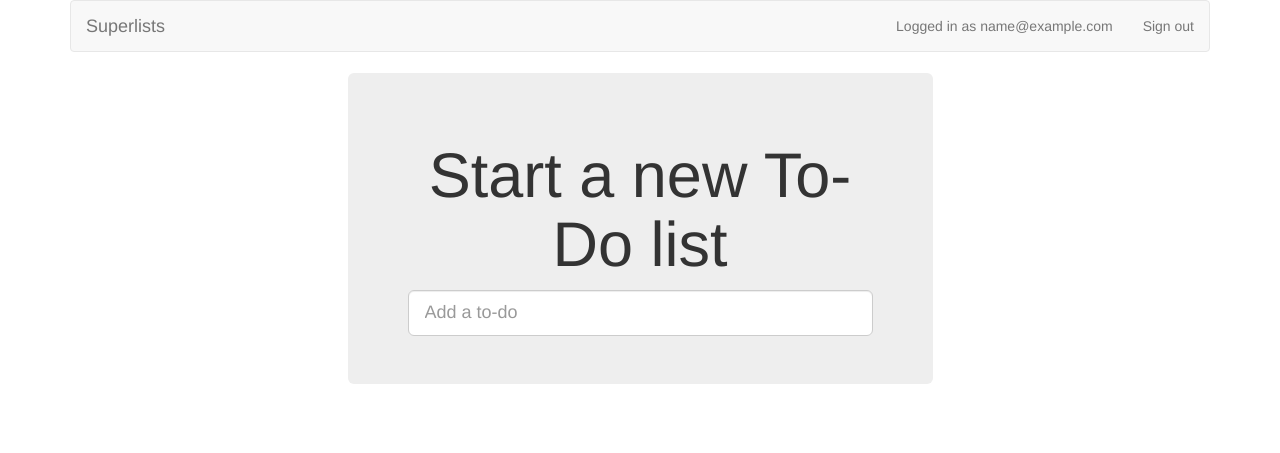
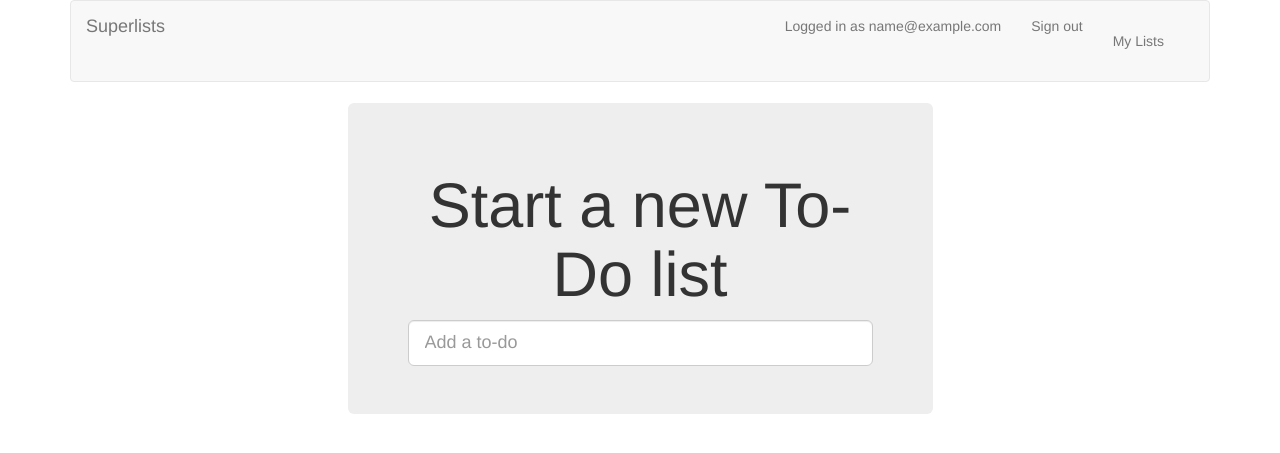
Before and after one commit to stanislavkozlovski/django-projects, a Django app: page / in a window 1280 px wide. Shown: the top 453 px of the page. Run offline with Django 3.2, Linux system fonts and the light colour scheme; the visitor is signed in with stand-in values (Sample User, id 1); parts of the project's set-up code (start-up, migrations or seed data) failed here and were passed over; some libraries are stand-ins or nearby versions.

Commit message:
new URL, placeholder view and first-cut template for my_lists

```diff
--- a/testing_goat/superlists_/functional_tests/test_my_lists.py
+++ b/testing_goat/superlists_/functional_tests/test_my_lists.py
@@ -1,12 +1,11 @@
 from django.conf import settings
 from .base import FunctionalTest
-from .management.commands.create_session import create_pre_authenticated_session
 
 
 class MyListsTest(FunctionalTest):
     def test_logged_in_users_lists_are_saved_as_my_lists(self):
         # the list goat is a logged in user
-        create_pre_authenticated_session("list_goat@abv.bg")
+        self.create_pre_authenticated_session("list_goat@abv.bg")
 
         # it goes to the home page and starts a list
         self.browser.get(self.live_server_url)
--- a/testing_goat/superlists_/lists/templates/base.html
+++ b/testing_goat/superlists_/lists/templates/base.html
@@ -13,6 +13,9 @@
         <div class="container-fluid">
             <a class="navbar-brand" href="/">Superlists</a>
             {% if user.email %}
+                <ul class="nav navbar-nav navbar-right">
+                  <li class="navbar-text"><a href="{% url 'my_lists' user.email %}">My Lists</a></li>
+                </ul>
                 <ul class="nav navbar-nav navbar-right">
                     <li class="navbar-text">Logged in as {{ user.email }}</li>
                     <li><a href="{% url 'logout' %}">Sign out</a></li>
@@ -44,6 +47,7 @@
             <div class="text-center">
                 <h1>{% block header_text %}{% endblock %}</h1>
 
+                {% block list_form %}
                   <form method="POST" action="{% block form_action %}{% endblock %}">
                       {{ form.text }}
                       {% csrf_token %}
@@ -54,6 +58,8 @@
                           </div>
                       {% endif %}
                   </form>
+              {% endblock %}
+
             </div>
         </div>
     </div>
@@ -65,6 +71,13 @@
         </div>
     </div>
 
+    <div class="row">
+        <div class="col-md-6 col-md-offset-3">
+            {% block extra_content %}
+            {% endblock %}
+        </div>
+    </div>
+
 </div>
 
 <script src="http://code.jquery.com/jquery.min.js"></script>
--- a/testing_goat/superlists_/lists/urls.py
+++ b/testing_goat/superlists_/lists/urls.py
@@ -4,6 +4,7 @@ from lists.views import view_list, new_list
 
 urlpatterns = [
     url(r'^(\d+)/$', view_list, name='view_list'),  # Specific list view
-    url(r'^new$', new_list, name='new_list')
+    url(r'^new$', new_list, name='new_list'),
+    url(r'^users/(.+@.+)/$', my_lists, name='my_lists')
     # url(r'^admin/', admin.site.urls),
 ]
--- a/testing_goat/superlists_/lists/views.py
+++ b/testing_goat/superlists_/lists/views.py
@@ -39,3 +39,9 @@ def new_list(request: HttpRequest):
         return redirect(list_)
     else:
         return render(request, 'home.html', {'form': form})
+
+
+# @lists/user/my_lists
+def my_lists(request: HttpRequest, user_email: str):
+    """ Shows the User all of his lists"""
+    return render(request, 'my_lists.html')
```
Also changed, not shown: testing_goat/superlists_/functional_tests/base.py (+14 -0 lines), testing_goat/superlists_/lists/templates/my_lists.html (added, +14 -0 lines), testing_goat/superlists_/lists/tests/test_all.py (+4 -0 lines), testing_goat/superlists_/functional_tests/management/commands/create_session.py (line endings or trailing spaces). Lines whose indentation alone changed are shown as unchanged.
